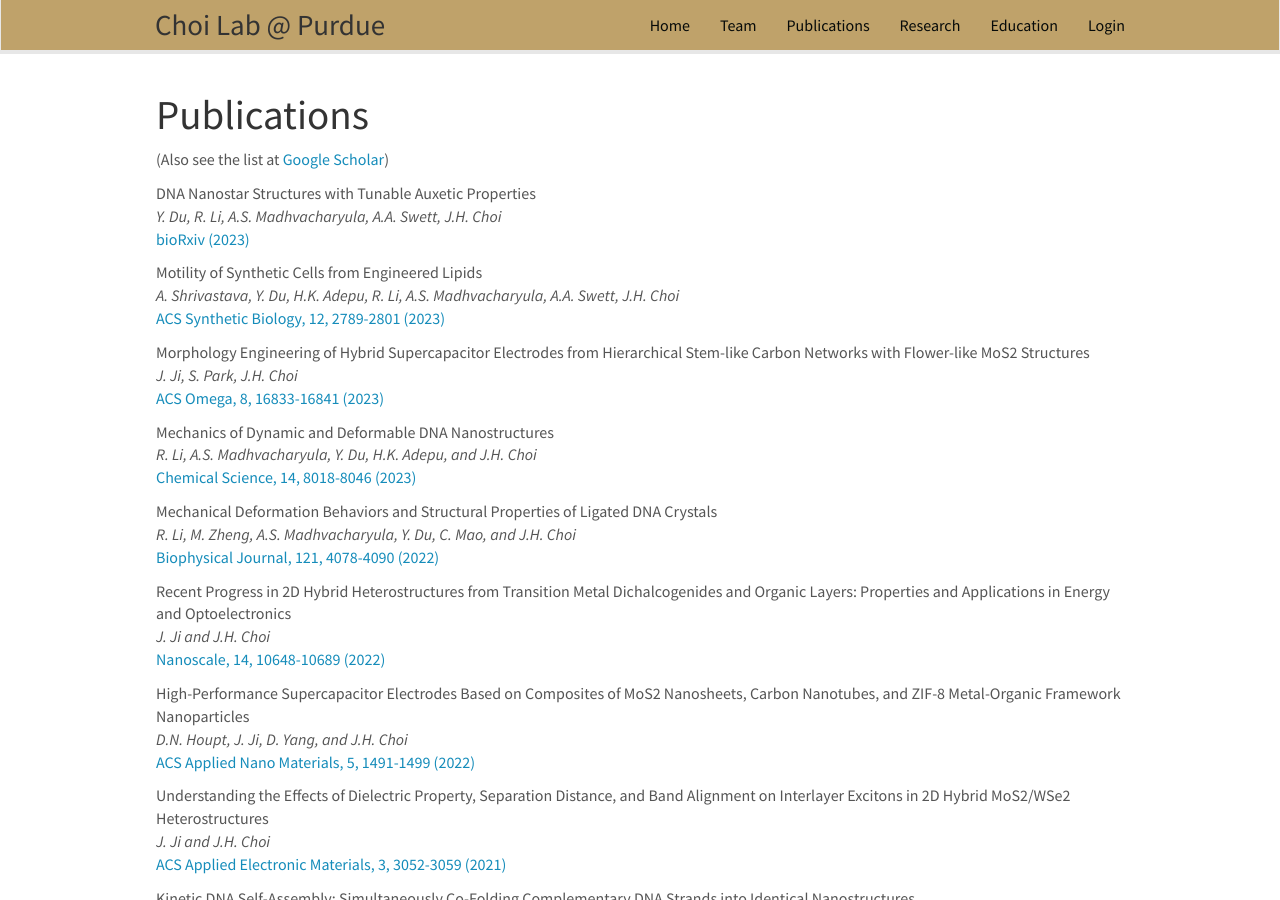
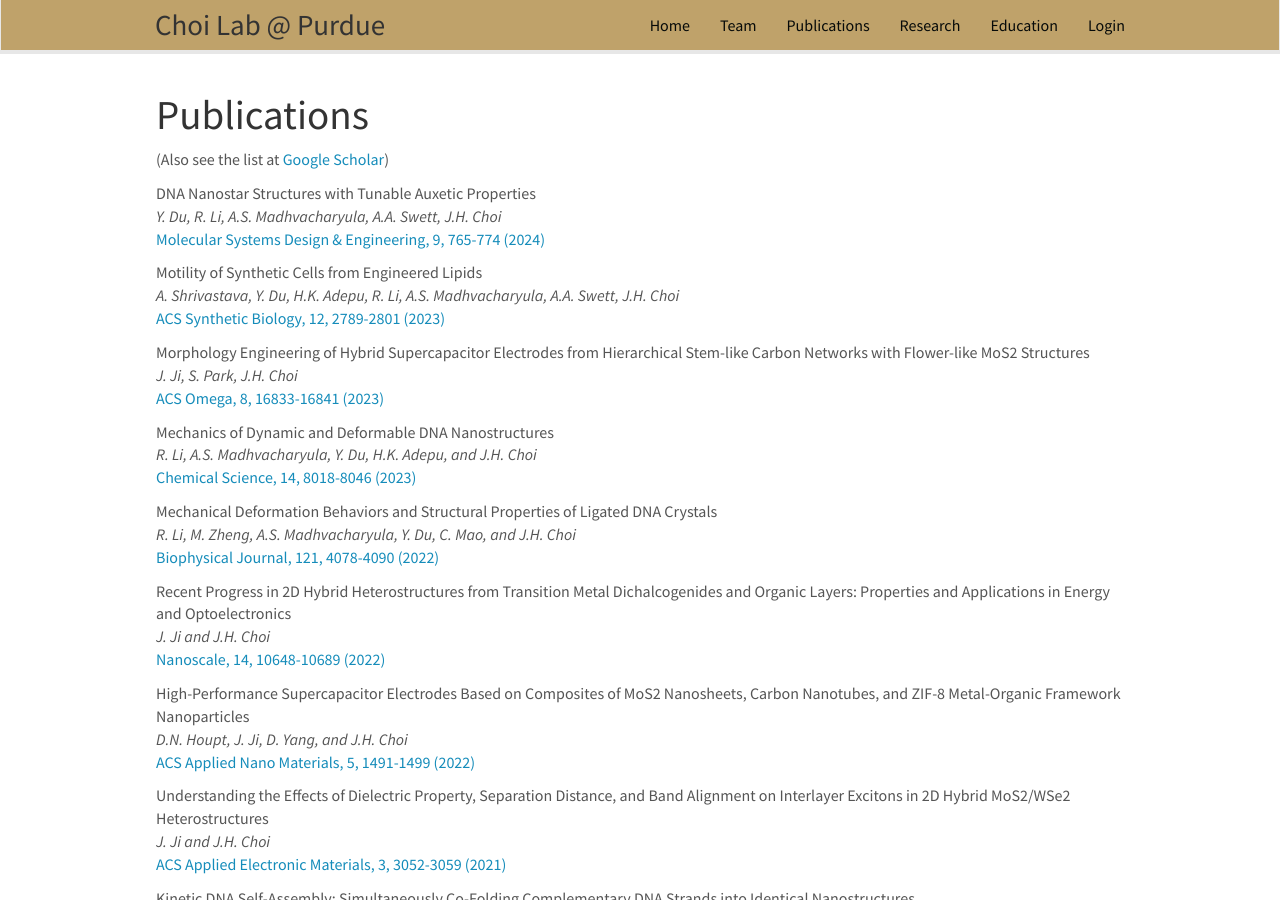
Before and after one commit to choidnalab/choidnalab.github.io, a Jekyll site: the page built from _pages/publications.md, in a window 1280 px wide and 900 px high. Built offline with Jekyll 4.4.1, drawn with Linux system fonts in a browser that asks for light colours; nearby versions of some CDN libraries.

Commit message:
Update publist.yml

```diff
--- a/_data/publist.yml
+++ b/_data/publist.yml
@@ -3,8 +3,8 @@
   description:
   authors: Y. Du, R. Li, A.S. Madhvacharyula, A.A. Swett, J.H. Choi
   link:
-    url: https://doi.org/10.1101/2023.12.22.573109
-    display: bioRxiv (2023)
+    url: https://doi.org/10.1039/D3ME00202K
+    display: Molecular Systems Design & Engineering, 9, 765-774 (2024)
   highlight: 0
   news2:
 
```
